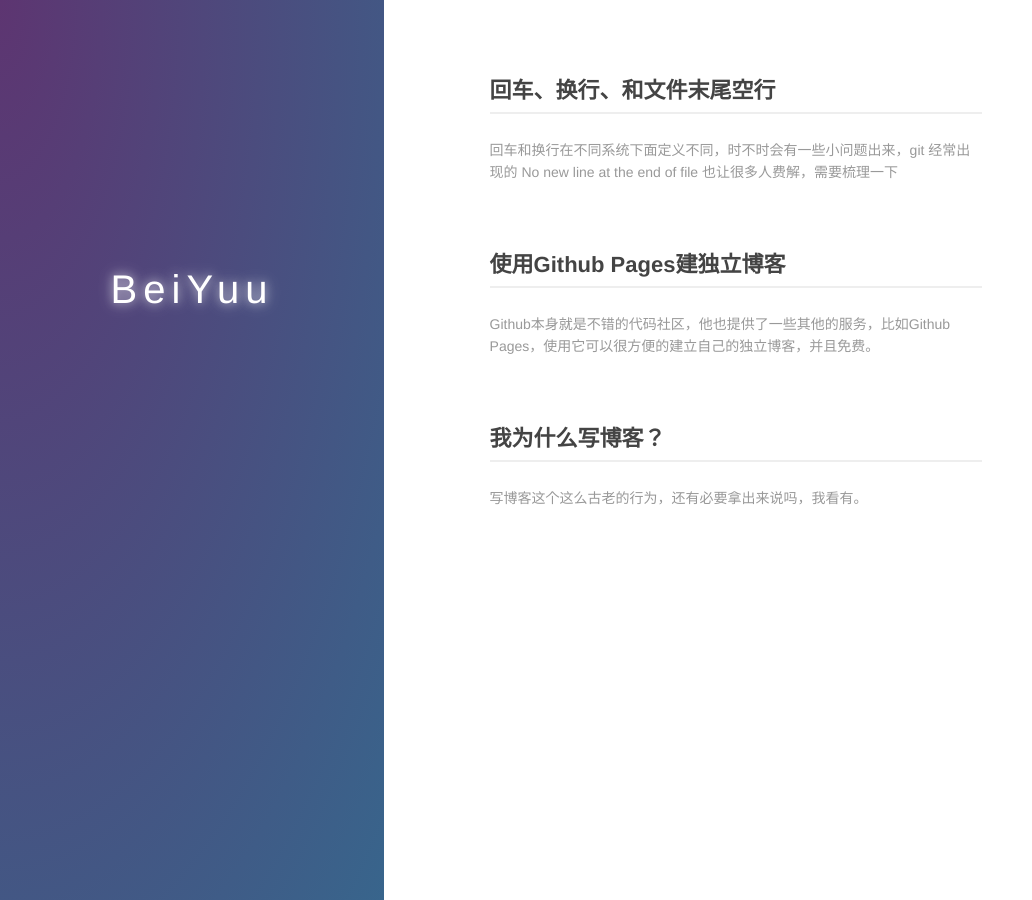
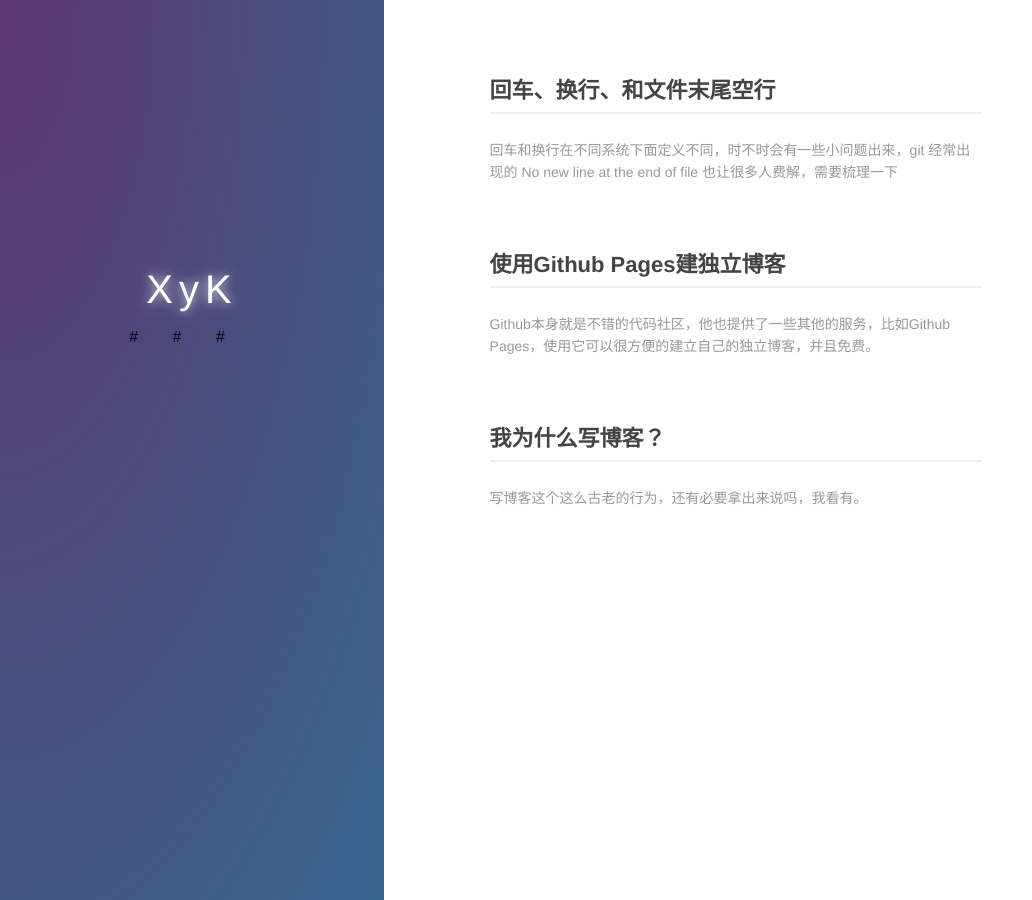
Before and after one commit to XyK0907/XyK0907.github.io, a Jekyll site: the page built from index.md, in a window 1280 px wide. Shown: the whole page, without its empty margins (0-1032 px from the left). Built offline with Jekyll 4.4.1, drawn with Linux system fonts in a browser that asks for light colours.

Commit message:
change details

```diff
--- a/index.md
+++ b/index.md
@@ -6,10 +6,10 @@ layout: default
   <div class="index-wrapper">
     <div class="aside">
       <div class="info-card">
-        <h1>BeiYuu</h1>
-        <a href="http://weibo.com/beiyuu/" target="_blank"><img src="http://www.weibo.com/favicon.ico" alt="" width="25"/></a>
-        <a href="http://www.douban.com/people/beiyuu/" target="_blank"><img src="http://www.douban.com/favicon.ico" alt="" width="22"/></a>
-        <a href="http://instagram.com/beiyuu/" target="_blank"><img src="http://d36xtkk24g8jdx.cloudfront.net/bluebar/00c6602/images/ico/favicon.ico" alt="" width="22"/></a>
+        <h1>XyK</h1>
+        #<a href="http://weibo.com/beiyuu/" target="_blank"><img src="http://www.weibo.com/favicon.ico" alt="" width="25"/></a>
+        #<a href="http://www.douban.com/people/beiyuu/" target="_blank"><img src="http://www.douban.com/favicon.ico" alt="" width="22"/></a>
+        #<a href="http://instagram.com/beiyuu/" target="_blank"><img src="http://d36xtkk24g8jdx.cloudfront.net/bluebar/00c6602/images/ico/favicon.ico" alt="" width="22"/></a>
       </div>
       <div id="particles-js"></div>
     </div>
```
Also changed, not shown: README.md.
